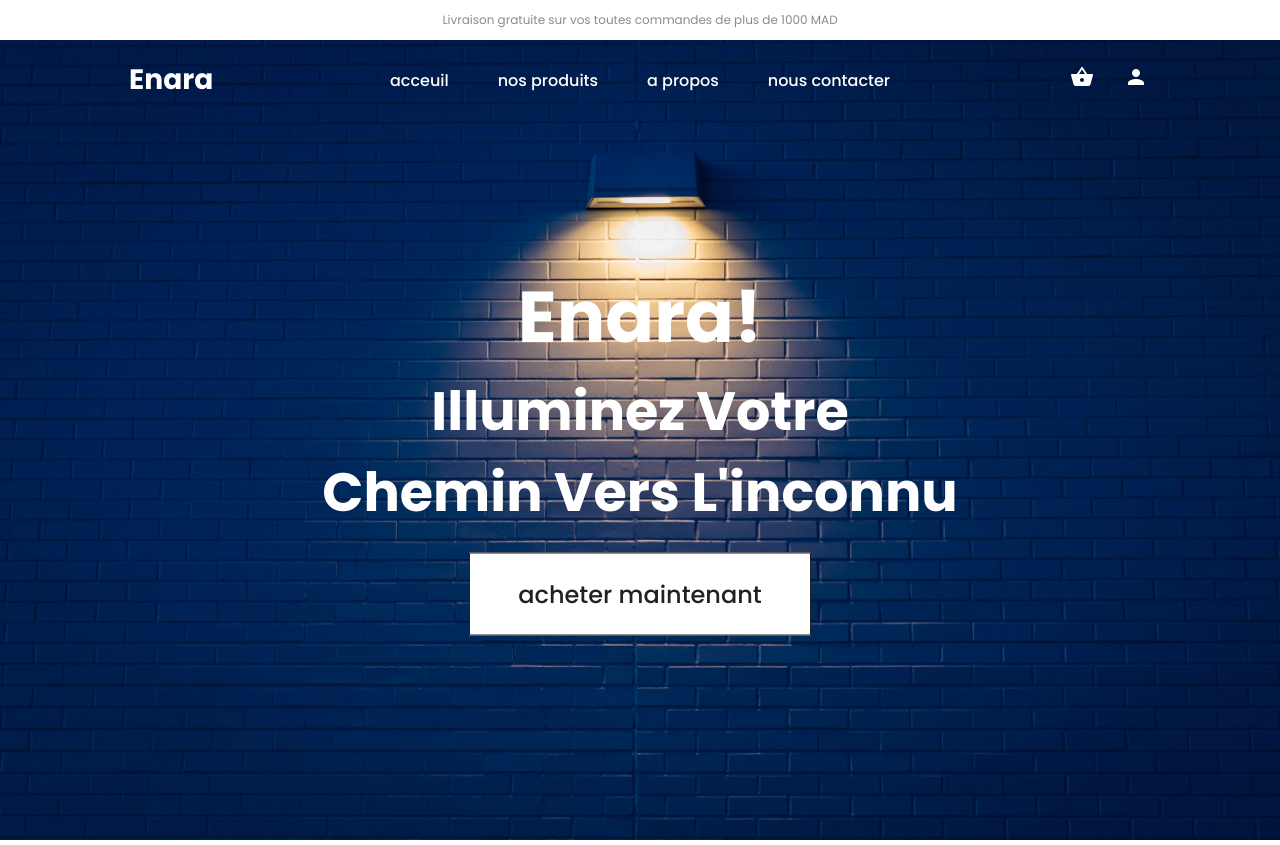
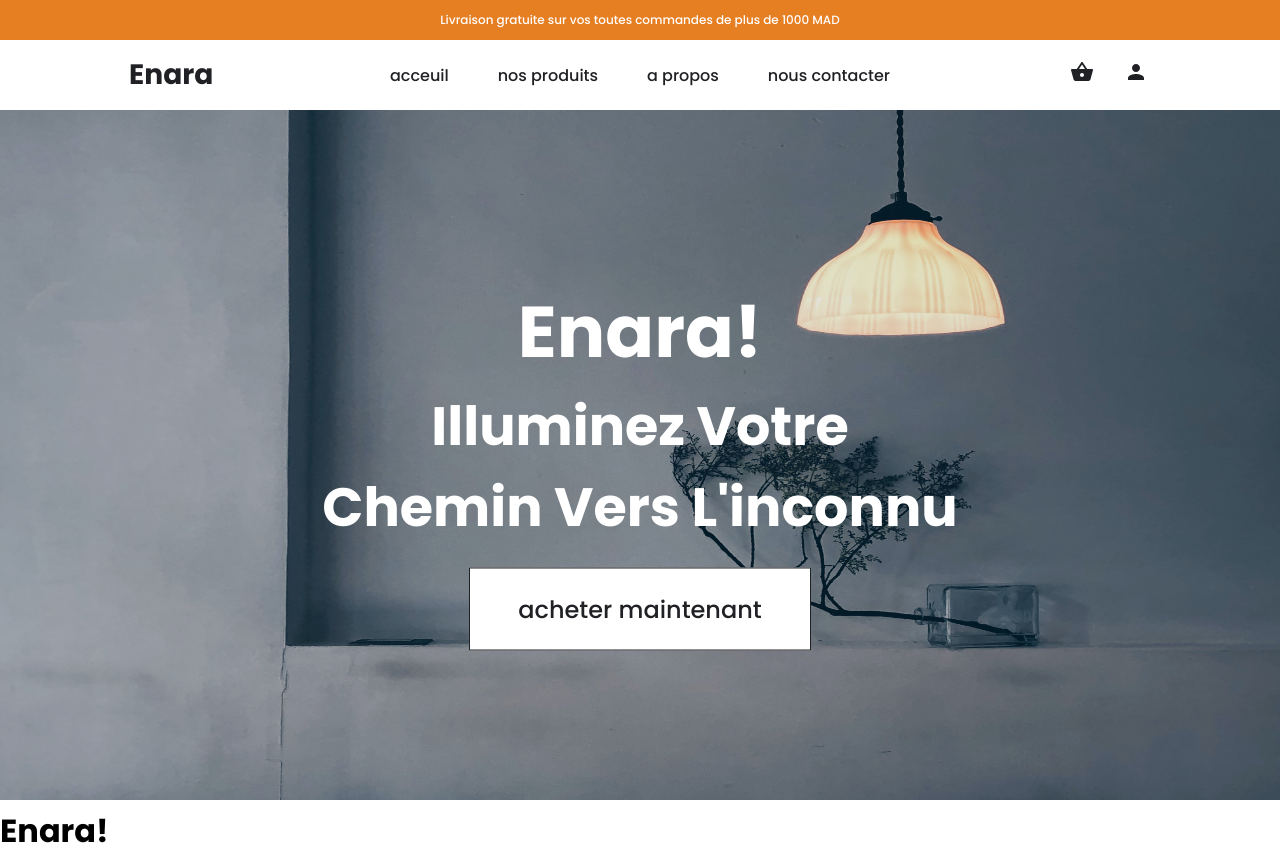
Before and after one commit to AhmedZrouqui/alinara-test, a React (Create React App) app: page / in a window 1280 px wide. Shown: the top 845 px of the page. Built offline with nearby package versions, Linux system fonts and the light colour scheme; no server answers.

Commit message:
some changes

```diff
--- a/src/styles/global.css
+++ b/src/styles/global.css
@@ -18,23 +18,26 @@
       -ms-flex-pack: center;
           justify-content: center;
   font-size: 12px;
+  background: #e67e22;
   height: 40px;
 }
 
 .newsSection .news {
-  color: #8b8b8b;
+  color: white;
+  font-weight: 500;
   text-decoration: none;
 }
 
 .navigation {
-  position: fixed;
+  position: -webkit-sticky;
+  position: sticky;
   z-index: 999;
-  top: 40px;
+  top: 0;
   left: 0;
   right: 0;
   background: transparent;
   width: 100%;
-  height: 80px;
+  height: 70px;
   padding: 15px;
   display: -webkit-box;
   display: -ms-flexbox;
@@ -63,7 +66,7 @@
   -webkit-box-flex: 1;
       -ms-flex: 1;
           flex: 1;
-  color: white;
+  color: #202124;
   font-size: 24px;
 }
 
@@ -107,7 +110,7 @@
 .navigation .nav-list .nav-link {
   text-decoration: none;
   font-size: 16px;
-  color: white;
+  color: #202124;
   text-transform: lowercase;
   font-weight: 500;
   position: relative;
@@ -162,7 +165,7 @@
 }
 
 .navigation .shopping-account .sa-link {
-  color: white;
+  color: #202124;
   cursor: pointer;
 }
 
@@ -282,7 +285,7 @@
 }
 
 .hero {
-  height: 100vh;
+  height: calc(100vh - 70px - 40px);
   width: 100%;
 }
 
--- a/src/styles/header/_hero.scss
+++ b/src/styles/header/_hero.scss
@@ -1,5 +1,5 @@
 .hero {
-  height: 100vh;
+  height: calc(100vh - 70px - 40px);
   width: 100%;
 
   .content{
--- a/src/styles/header/_navigation.scss
+++ b/src/styles/header/_navigation.scss
@@ -1,14 +1,14 @@
 .navigation {
-  position: fixed;
+  position: sticky;
   z-index: 999;
-  top: 40px;
+  top: 0;
   left: 0;
   right: 0;
 
   background: transparent;
 
   width: 100%;
-  height: 80px;
+  height: 70px;
   padding: 15px;
 
   display: flex;
@@ -23,7 +23,7 @@
     justify-content: center;
     align-items: center;
     flex: 1;
-    color: white;
+    color: $black-grey;
     font-size: 24px;
 
     .logo-text::selection {
@@ -47,7 +47,7 @@
       .nav-link {
         text-decoration: none;
         font-size: 16px;
-        color: white;
+        color: $black-grey;
         text-transform: lowercase;
         font-weight: 500;
 
@@ -96,7 +96,7 @@
     }
 
     .sa-link {
-      color: white;
+      color: $black-grey;
       cursor: pointer;
       .icon {
         font-size: 24px;
--- a/src/styles/header/_newsSection.scss
+++ b/src/styles/header/_newsSection.scss
@@ -3,9 +3,11 @@
     align-items: center;
     justify-content: center;
     font-size: 12px;
+    background: #e67e22;
     height: 40px;
     .news{
-        color: #8b8b8b;
+        color: white;
+        font-weight: 500;
         text-decoration: none;
     }
 }
```
Also changed, not shown: src/styles/img/heroImg.jpg, 1 other file (tests, documents, lock files or other folders).
